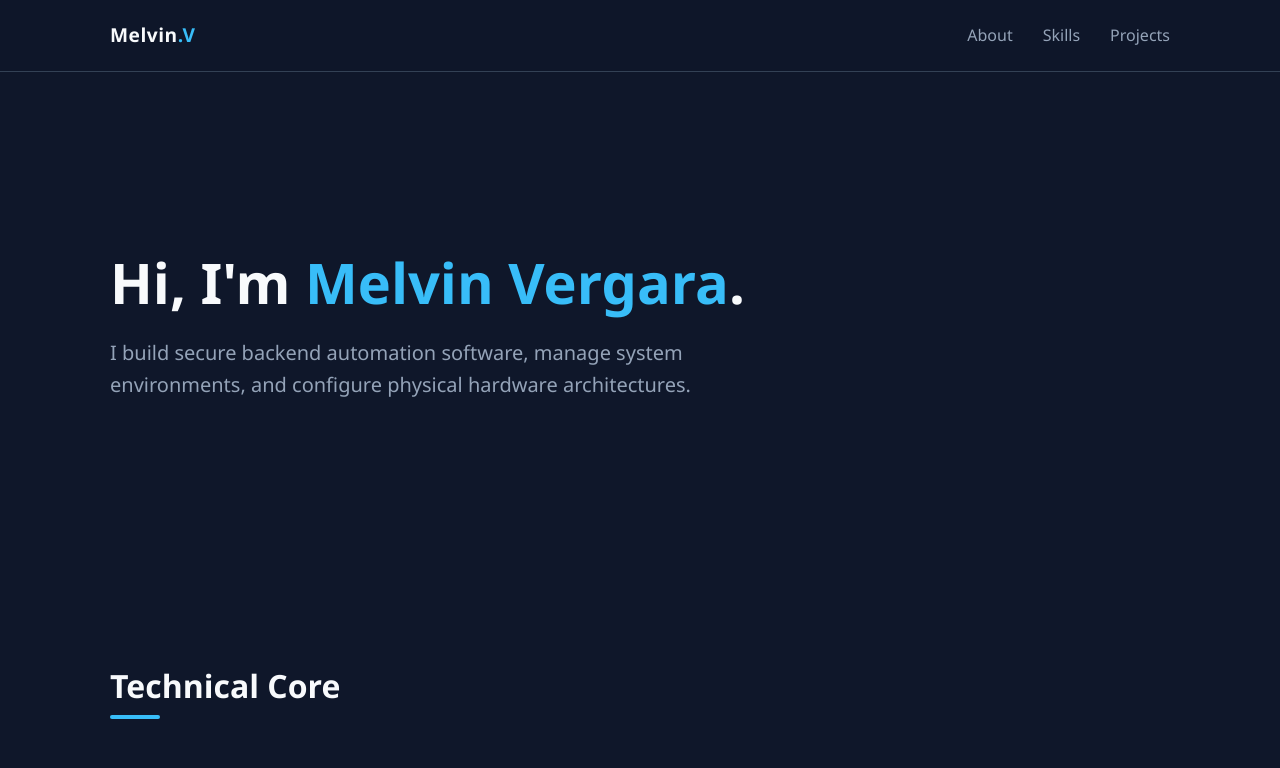
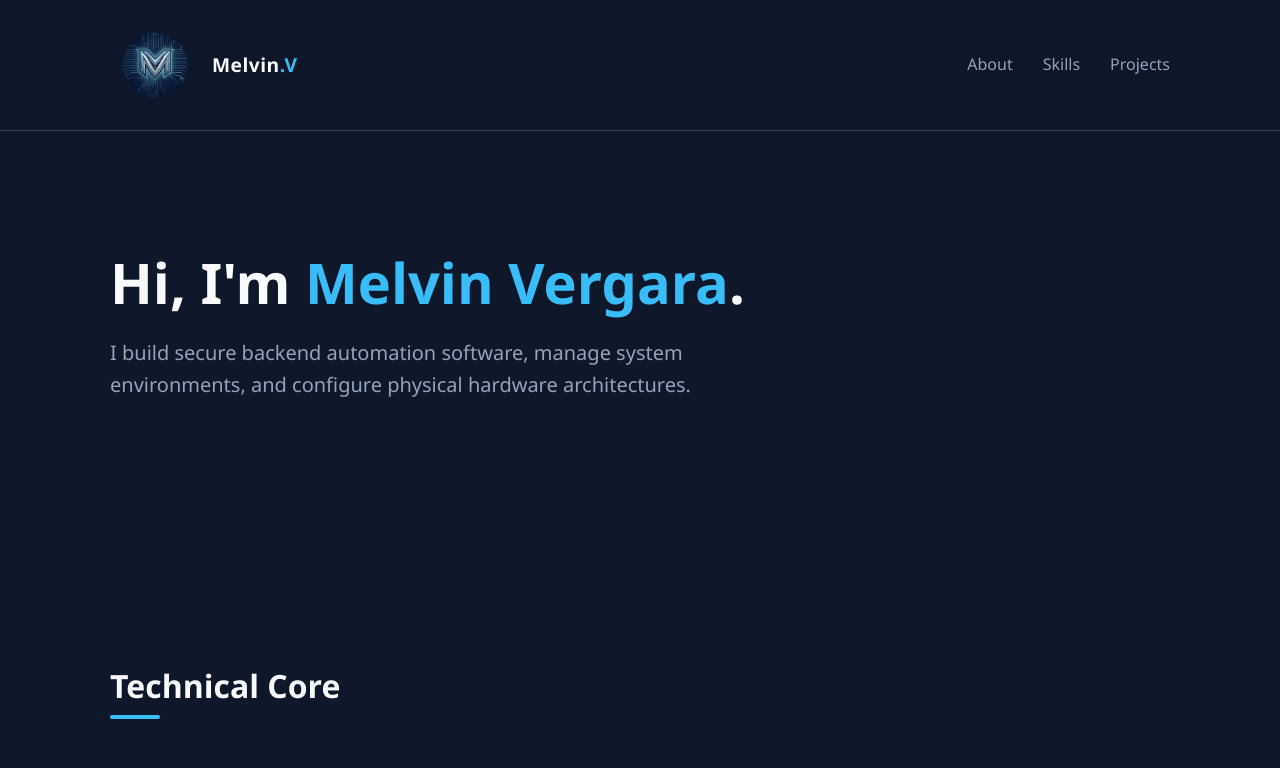
Before and after one commit to mlvn18/my-portfolio, a plain HTML site: page index.html in a window 1280 px wide. Shown: the top 768 px of the page. Drawn offline with Linux system fonts and the light colour scheme.

Commit message:
Updated logo

```diff
--- a/index.html
+++ b/index.html
@@ -283,14 +283,50 @@
             scroll-snap-align: start;
             pointer-events: none; /* Prevents browser image dragging ghosting */
         }
+        .header-logo {
+        width: 90px;
+        height: 90px;
+        object-fit: contain;
+        background: transparent;
+        display: block;
+        }
+        /* --- Add these to your existing style block --- */
+
+/* Container to keep logo and text side-by-side */
+.brand-container {
+    display: flex;
+    align-items: center;
+    gap: 12px;
+}
+
+/* Adjust the logo size specifically for the header */
+.header-logo {
+    width: 90px;
+    height: 90px;
+    object-fit: contain;
+    background: transparent;
+    display: block;
+}
+
+/* Ensure the logo container and nav links space out correctly */
+nav {
+    display: flex;
+    justify-content: space-between;
+    align-items: center;
+}
     </style>
 </head>
 <body>
 
     <!-- Header / Navigation -->
-    <header>
+    <header class="site-header">
     <nav>
+        <!-- Logo and Brand Name container -->
+        <div class="brand-container">
+            <img src="logo.png" alt="Logo" class="header-logo">
             <div class="logo">Melvin<span>.V</span></div>
+        </div>
+
         <ul>
             <li><a href="#about">About</a></li>
             <li><a href="#skills">Skills</a></li>
```
Also changed, not shown: logo.png (added). Lines whose indentation alone changed are shown as unchanged.
